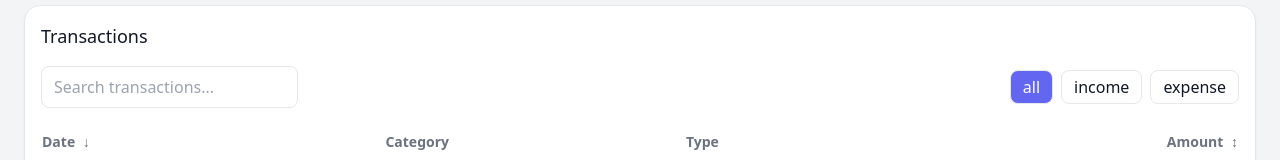
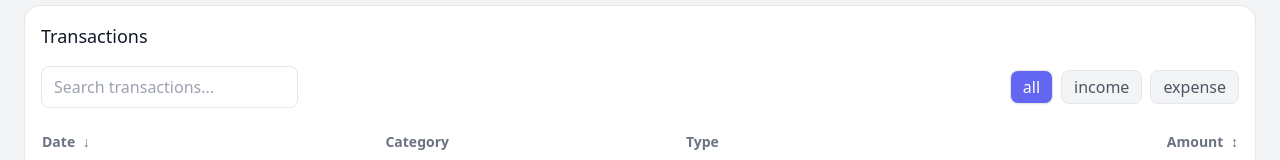
Before and after one commit to lalman-dev/finance-dashboard, a Next.js app: page /dashboard in a window 1280 px wide. Shown: the part 637-797 px from the top of the page. Built offline with nearby package versions, Linux system fonts and the light colour scheme.

Commit message:
fix(ui): enhance user experince with seamless filters button

```diff
--- a/src/features/transactions/Filters.tsx
+++ b/src/features/transactions/Filters.tsx
@@ -30,10 +30,10 @@ export default function Filters() {
             whileTap={{ scale: 0.97 }}
             key={type}
             onClick={() => setFilter(type as any)}
-            className={`px-3 py-1 rounded-lg border ${
+            className={`px-3 py-1 rounded-lg border font-medium transition-all ${
               filter === type
-                ? "bg-indigo-500 text-white"
-                : "bg-white dark:bg-gray-800 dark:text-white border-gray-200 dark:border-gray-700"
+                ? "bg-indigo-500 text-white shadow-sm"
+                : "bg-gray-100 dark:bg-gray-800 text-gray-600 dark:text-gray-300 hover:bg-gray-200 dark:hover:bg-gray-700 border-gray-200 dark:border-gray-700"
             }`}
           >
             {type}
```
